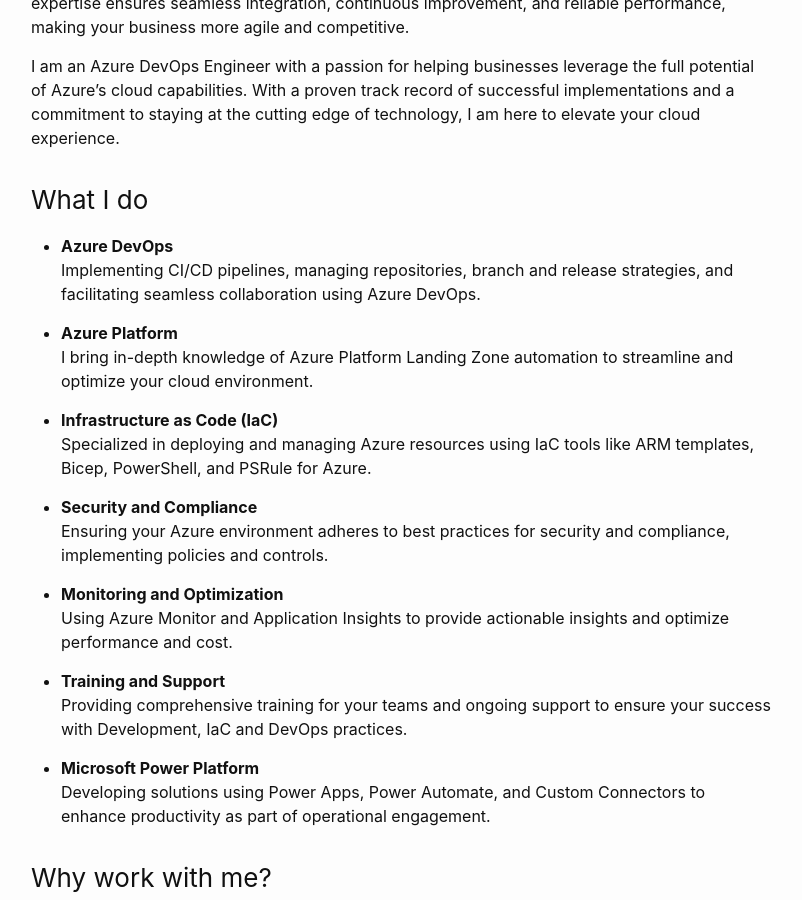
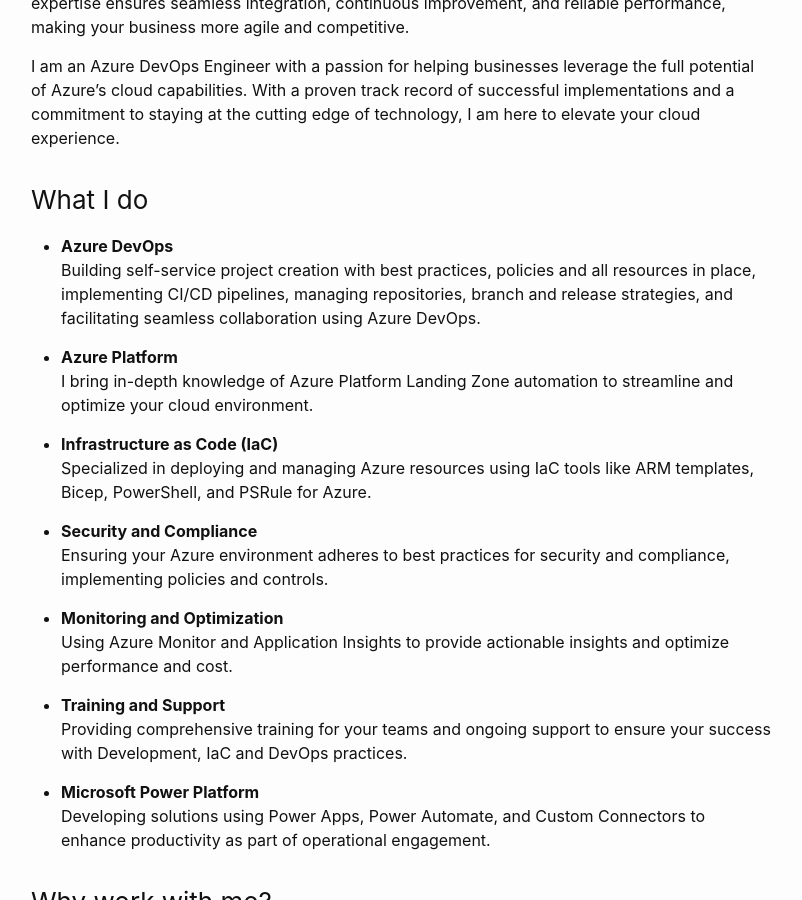
Before and after one commit to msc365/msc365.github.io, a Jekyll site: the page built from _posts/2023-02-01-what-i-do.md, in a window 1280 px wide and 900 px high, scrolled down 357 px. Shown: the whole window, without its empty margins (239-1041 px from the left). Built offline with Jekyll 4.4.1, drawn with Linux system fonts in a browser that asks for light colours.

Commit message:
Updated some post content

```diff
--- a/_posts/2023-02-01-what-i-do.md
+++ b/_posts/2023-02-01-what-i-do.md
@@ -15,7 +15,7 @@
 ### What I do
 
 - **Azure DevOps**
-  Implementing CI/CD pipelines, managing repositories, branch and release strategies, and facilitating seamless collaboration using Azure DevOps.
+  Building self-service project creation with best practices, policies and all resources in place, implementing CI/CD pipelines, managing repositories, branch and release strategies, and facilitating seamless collaboration using Azure DevOps.
 
 - **Azure Platform**
   I bring in-depth knowledge of Azure Platform Landing Zone automation to streamline and optimize your cloud environment.
```
Also changed, not shown: _posts/2023-01-17-azure-devops-self-service-team-configuration.md (+1 -1 lines).
